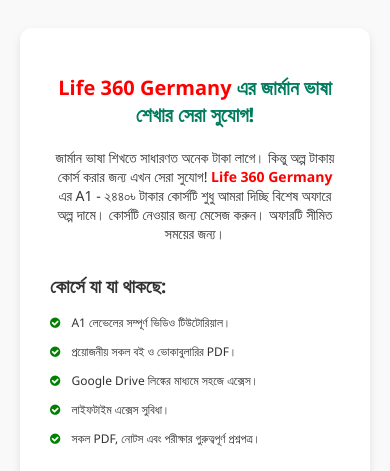
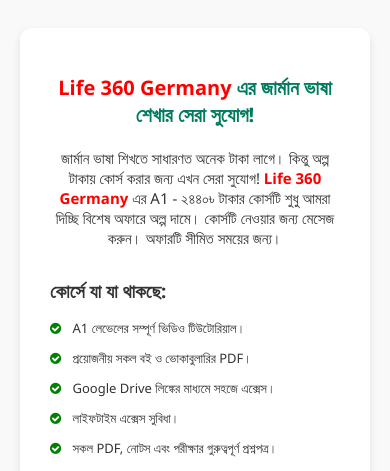
Before and after one commit to LadenHossain/Go-German, a plain HTML site: page index.html in a window 390 px wide. Shown: the part 373-844 px from the top of the page. Drawn offline with Linux system fonts and the light colour scheme.

Commit message:
Update index.html

```diff
--- a/index.html
+++ b/index.html
@@ -471,13 +471,13 @@
     font-size: 20px;
   }
   .features ul li {
-    font-size: 12px;
+    font-size: 13px;
   }
   .offer-price {
     font-size: 20px;
   }
   .course-offer .intro-text {
-  font-size: 14px;
+  font-size: 15px;
 }
 .whatsapp-btn {
   font-size: 15px;
```
